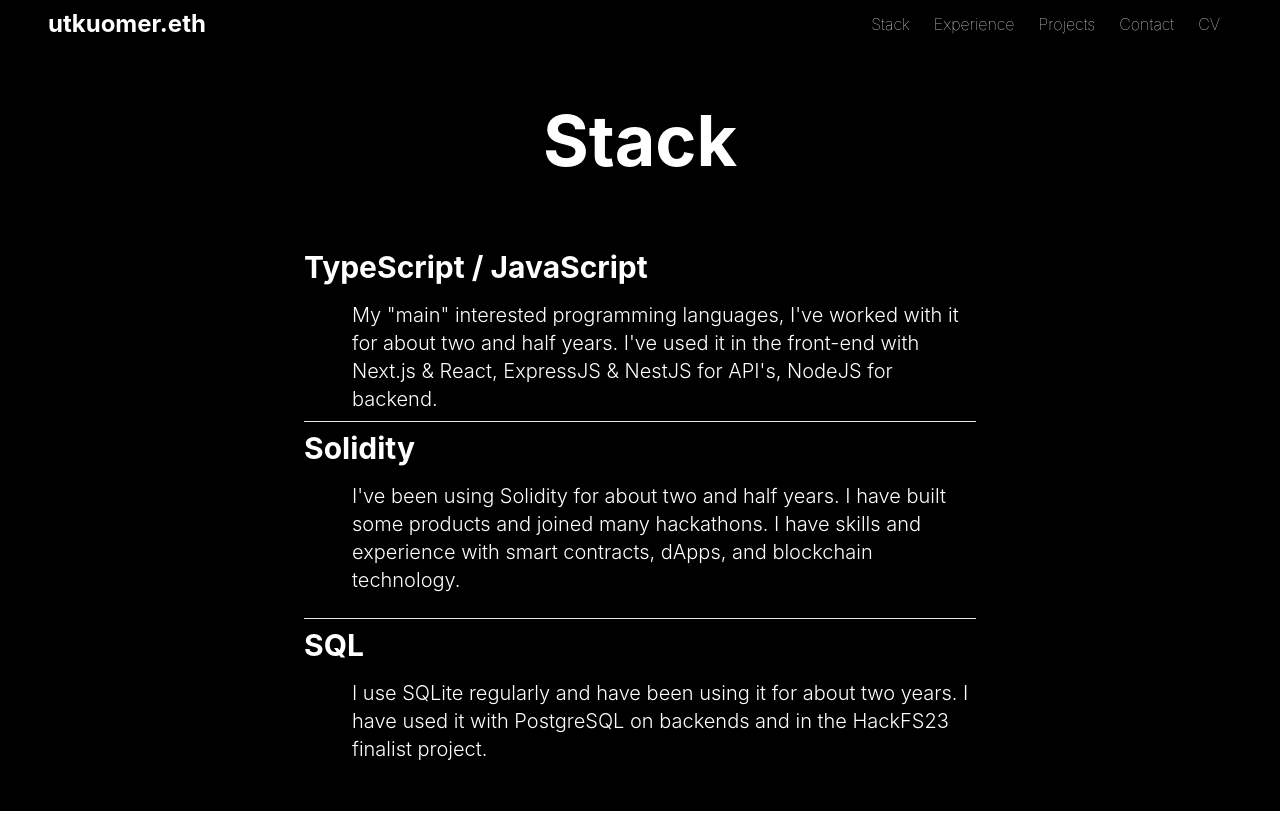
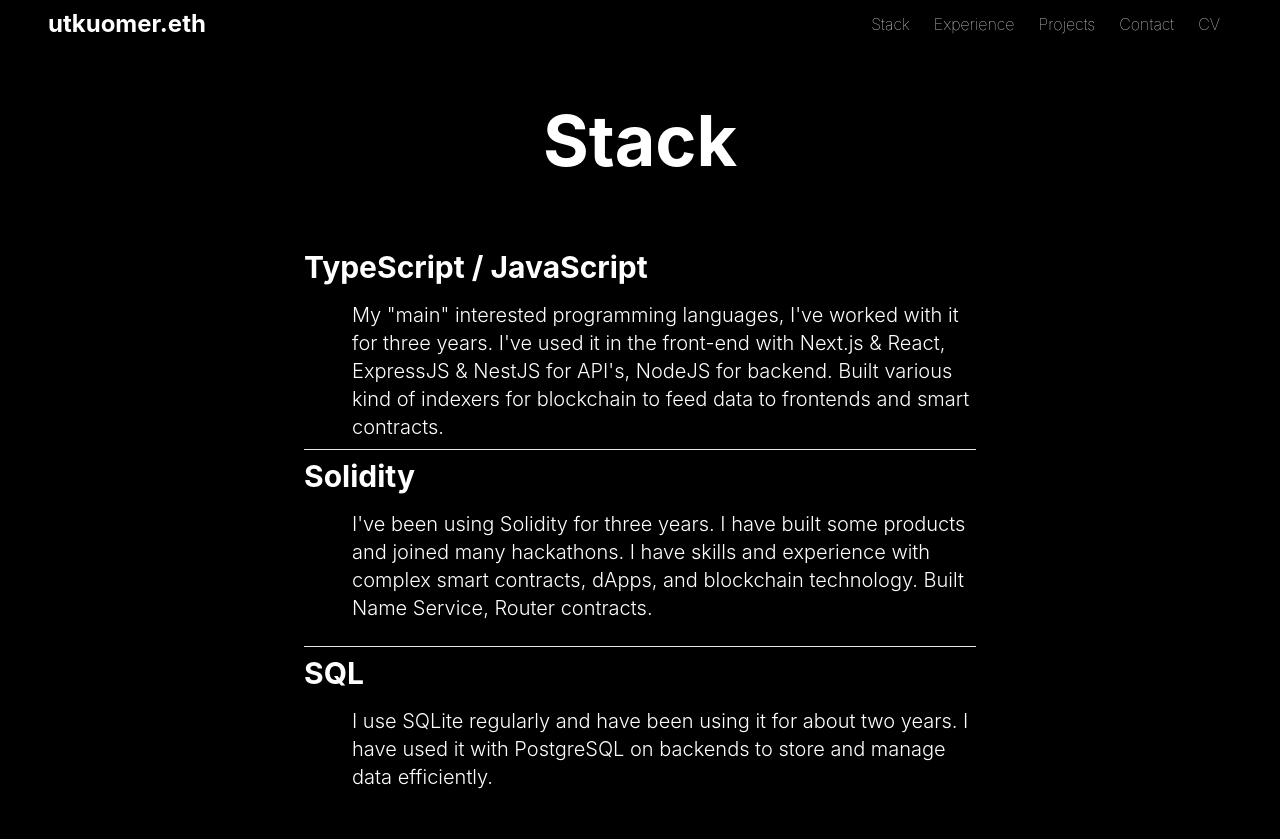
Before and after one commit to uok825/personal-website, a Next.js app: page /stack in a window 1280 px wide. Before the commit the page ends 811 px from the top, so only its background shows below. Built offline with nearby package versions, Linux system fonts and the light colour scheme.

Commit message:
fix: update experience descriptions for clarity and accuracy

```diff
--- a/pages/stack.tsx
+++ b/pages/stack.tsx
@@ -15,10 +15,10 @@ export default function Stack() {
                 TypeScript / JavaScript
               </div>
               <p className="text-white text-lg sm:text-xl font-light ml-6 sm:ml-12 mb-2">
-                My "main" interested programming languages, I&apos;ve worked
-                with it for about two and half years. I&apos;ve used it in the
+                My &quot;main&quot; interested programming languages, I&apos;ve worked
+                with it for three years. I&apos;ve used it in the
                 front-end with Next.js & React, ExpressJS & NestJS for
-                API&apos;s, NodeJS for backend.
+                API&apos;s, NodeJS for backend. Built various kind of indexers for blockchain to feed data to frontends and smart contracts.
               </p>
             </div>
             <div className="flex flex-col items-start justify-between flex-1 h-full">
@@ -26,10 +26,10 @@ export default function Stack() {
                 Solidity
               </div>
               <p className="text-white text-lg sm:text-xl font-light ml-6 sm:ml-12 mb-2">
-                I&apos;ve been using Solidity for about two and half years. I
+                I&apos;ve been using Solidity for three years. I
                 have built some products and joined many hackathons. I have
-                skills and experience with smart contracts, dApps, and
-                blockchain technology.
+                skills and experience with complex smart contracts, dApps, and
+                blockchain technology. Built Name Service, Router contracts.
               </p>
             </div>
             <div className="flex flex-col items-start justify-between flex-1 h-full mt-4">
@@ -38,8 +38,8 @@ export default function Stack() {
               </div>
               <p className="text-white text-lg sm:text-xl font-light ml-6 sm:ml-12 mb-2">
                 I use SQLite regularly and have been using it for about two
-                years. I have used it with PostgreSQL on backends and in the
-                HackFS23 finalist project.
+                years. I have used it with PostgreSQL on backends to store and
+                manage data efficiently.
               </p>
             </div>
           </div>
```
